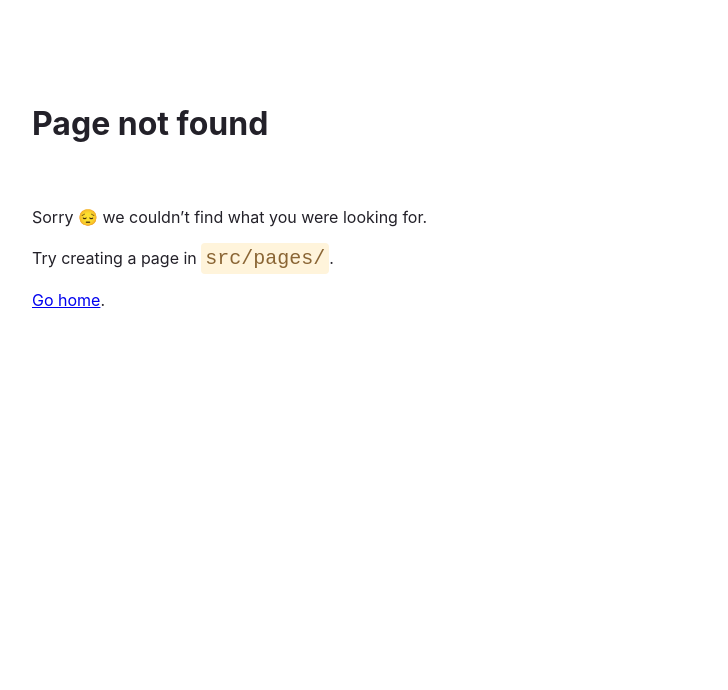
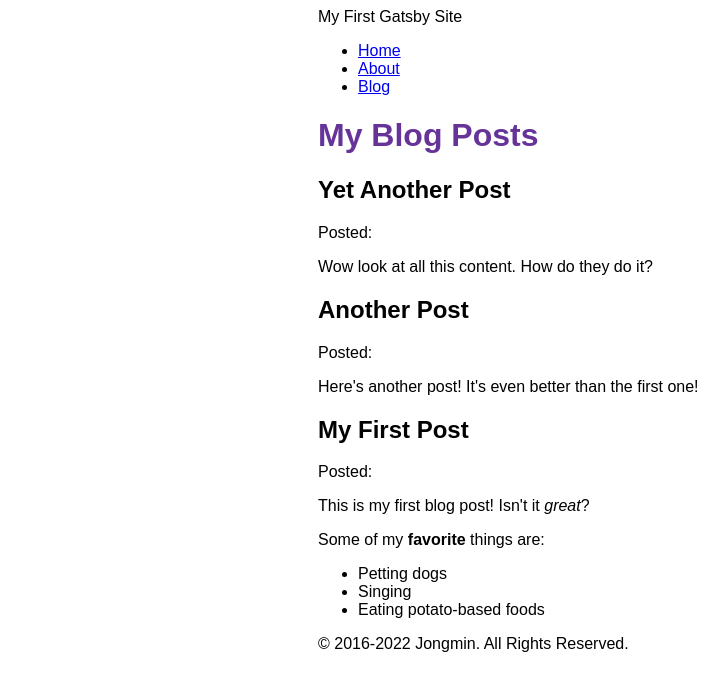
Before and after one commit to jmjmjames/jongmin-dev.github.io, a Gatsby site: page /blog in a window 1280 px wide. Before the commit this address had no page. Shown: the whole page, without its empty margins (72-800 px from the left). Built offline with nearby package versions, Linux system fonts and the light colour scheme; Gatsby itself is replaced by a stand-in of ours.

Commit message:
blog mdx 세팅

```diff
--- /dev/null
+++ b/blog/another-post.mdx
@@ -0,0 +1,6 @@
+---
+title: "Another Post"
+date: "2021-07-24"
+---
+
+Here's another post! It's even better than the first one!
--- /dev/null
+++ b/blog/my-first-post.mdx
@@ -0,0 +1,12 @@
+---
+title: "My First Post"
+date: "2021-07-23"
+---
+
+This is my first blog post! Isn't it _great_?
+
+Some of my **favorite** things are:
+
+- Petting dogs
+- Singing
+- Eating potato-based foods
--- /dev/null
+++ b/blog/yet-another-post.mdx
@@ -0,0 +1,6 @@
+---
+title: "Yet Another Post"
+date: "2021-07-25"
+---
+
+Wow look at all this content. How do they do it?
--- a/gatsby-config.js
+++ b/gatsby-config.js
@@ -1,6 +1,18 @@
 module.exports = {
   siteMetadata: {
-    siteUrl: `https://www.yourdomain.tld`,
+    // siteUrl: `https://www.yourdomain.tld`,
+    title: "My First Gatsby Site",
   },
-  plugins: ["gatsby-plugin-image", "gatsby-plugin-sharp"],
+  plugins: [
+    "gatsby-plugin-image",
+    "gatsby-plugin-sharp",
+    {
+      resolve: "gatsby-source-filesystem",
+      options: {
+        name: `blog`,
+        path: `${__dirname}/blog`,
+      },
+    },
+    "gatsby-plugin-mdx",
+  ],
 };
--- a/package.json
+++ b/package.json
@@ -15,8 +15,11 @@
     "clean": "gatsby clean"
   },
   "dependencies": {
+    "@mdx-js/mdx": "^1.6.22",
+    "@mdx-js/react": "^1.6.22",
     "gatsby": "^4.17.1",
     "gatsby-plugin-image": "^2.17.0",
+    "gatsby-plugin-mdx": "^3.17.0",
     "gatsby-plugin-sharp": "^4.17.0",
     "gatsby-source-filesystem": "^4.17.0",
     "react": "^18.1.0",
--- a/src/components/Layout.js
+++ b/src/components/Layout.js
@@ -1,4 +1,4 @@
-import { Link } from "gatsby";
+import { Link, useStaticQuery, graphql } from "gatsby";
 import React from "react";
 
 import {
@@ -7,12 +7,28 @@
   navLinks,
   navLinkItem,
   navLinkText,
+  siteTitle,
 } from "./Layout.module.css";
 
 function Layout({ pageTitle, children }) {
+  const data = useStaticQuery(graphql`
+    query {
+      site {
+        siteMetadata {
+          title
+          description
+        }
+      }
+    }
+  `);
+
   return (
     <div className={container}>
-      <title>{pageTitle}</title>
+      {/* <title>{pageTitle}</title> */}
+      <title>
+        {pageTitle} | {data.site.siteMetadata.title}
+      </title>
+      <header className={siteTitle}>{data.site.siteMetadata.title}</header>
       <nav>
         <ul className={navLinks}>
           <li className={navLinkItem}>
@@ -23,6 +39,11 @@
           <li className={navLinkItem}>
             <Link className={navLinkText} to="/about">
               About
+            </Link>
+          </li>
+          <li className={navLinkItem}>
+            <Link className={navLinkText} to="/blog">
+              Blog
             </Link>
           </li>
         </ul>
--- a/src/components/Layout.module.css
+++ b/src/components/Layout.module.css
@@ -1,6 +1,7 @@
 .container {
   margin: auto;
   max-width: 500px;
+  font-family: sans-serif;
 }
 
 .heading {
--- /dev/null
+++ b/src/pages/blog.js
@@ -0,0 +1,36 @@
+import { graphql, useStaticQuery } from "gatsby";
+import React from "react";
+import Layout from "../components/Layout";
+import { MDXRenderer } from "gatsby-plugin-mdx";
+
+const IndexPage = () => {
+  const data = useStaticQuery(graphql`
+    query {
+      allMdx(sort: { fields: frontmatter___date, order: DESC }) {
+        nodes {
+          frontmatter {
+            date(formatString: "MMMM D, YYYY")
+            title
+          }
+          id
+          body
+        }
+      }
+    }
+  `);
+
+  return (
+    <Layout pageTitle="My Blog Posts">
+      {data.allMdx.nodes.map((node) => (
+        <article key={node.id}>
+          <h2>{node.frontmatter.title}</h2>
+          <p>Posted: {node.frontmatter.data}</p>
+          <MDXRenderer>{node.body}</MDXRenderer>
+          {node.name}
+        </article>
+      ))}
+    </Layout>
+  );
+};
+
+export default IndexPage;
```
Also changed, not shown: 1 other file.
